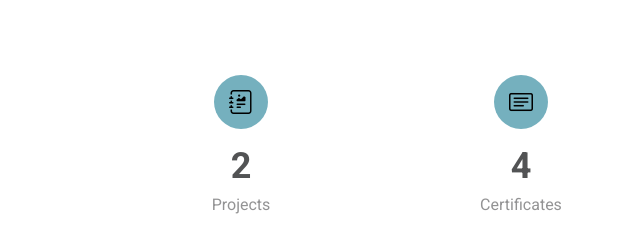
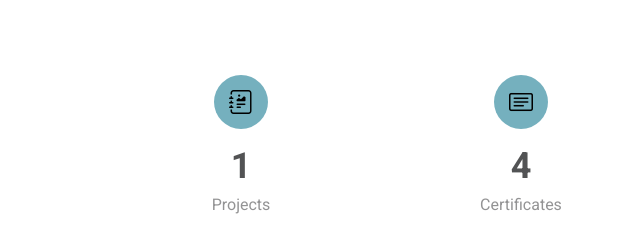
Before and after one commit to nicoleannechua/nicoleannechua.github.io, a plain HTML site: page index.html in a window 1280 px wide. Shown: the part 1520-1763 px from the top of the page, 339-979 px from the left. Drawn offline with Linux system fonts and the light colour scheme.

Commit message:
updated wrong info 2

```diff
--- a/index.html
+++ b/index.html
@@ -238,7 +238,7 @@
               <div class="stats-item">
                 <span
                   data-purecounter-start="0"
-                  data-purecounter-end="2"
+                  data-purecounter-end="1"
                   data-purecounter-duration="1"
                   class="purecounter"
                 ></span>
```
